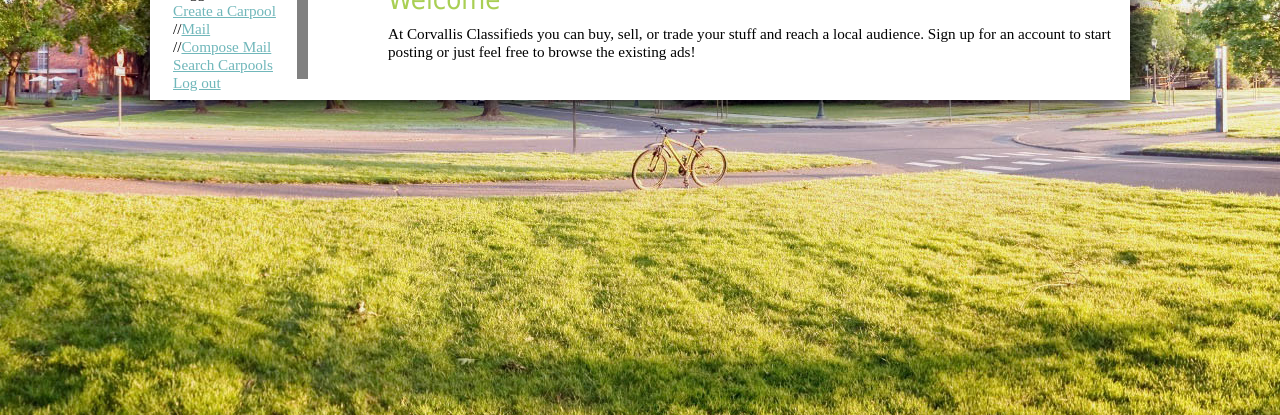
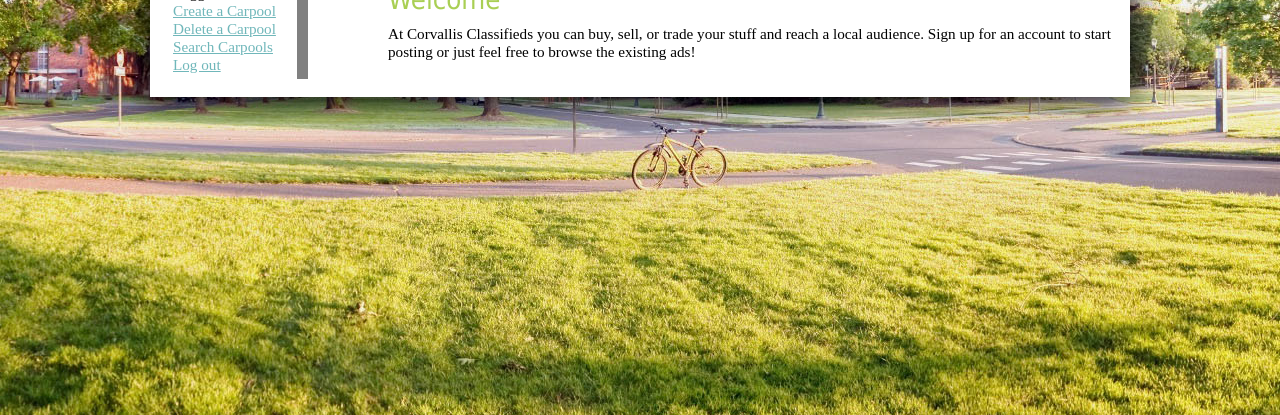
Before and after one commit to jdong92/carpool, a PHP site: page /index.php in a window 1280 px wide. Shown: the part 348-763 px from the top of the page. Run offline with PHP 8.4, Linux system fonts and the light colour scheme; the visitor is signed in with stand-in values (Sample User, id 1).

Commit message:
Update public_html/navbar.php
tits

```diff
--- a/public_html/navbar.php
+++ b/public_html/navbar.php
@@ -7,8 +7,7 @@ function insertnavbar($authed,$extra)
 	$auth = '
 		Logged in as: <font color=A9CF54>'.$_SESSION['username'].'</font><br>
 		<a href="post.php">Create a Carpool</a><br>
-		//<a href="mail.php">Mail</a><br>
-		//<a href="composemail.php">Compose Mail</a><br>
+		<a href="delete.php">Delete a Carpool</a><br>
 		<a href="search.php">Search Carpools</a><br>
 		<a href="logout.php">Log out</a>';
 	}
@@ -16,7 +15,6 @@ function insertnavbar($authed,$extra)
 		Not logged in.. <br>
 		<a href="login.php">Log in</a><br>
 		<a href="post.php">Create a Carpool</a><br>
-		//<a href="mail.php">Mail</a><br>
 		<a href="search.php">Search Carpools</a><br>
 		<a href="signup.php">Sign up</a>
 		';
```
